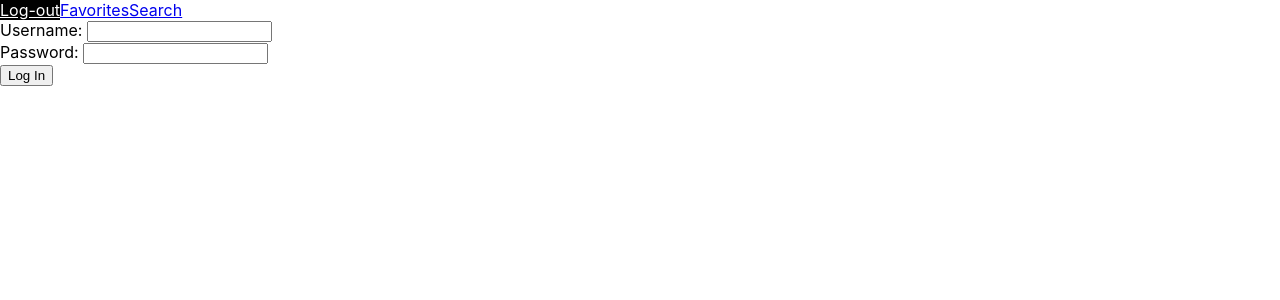
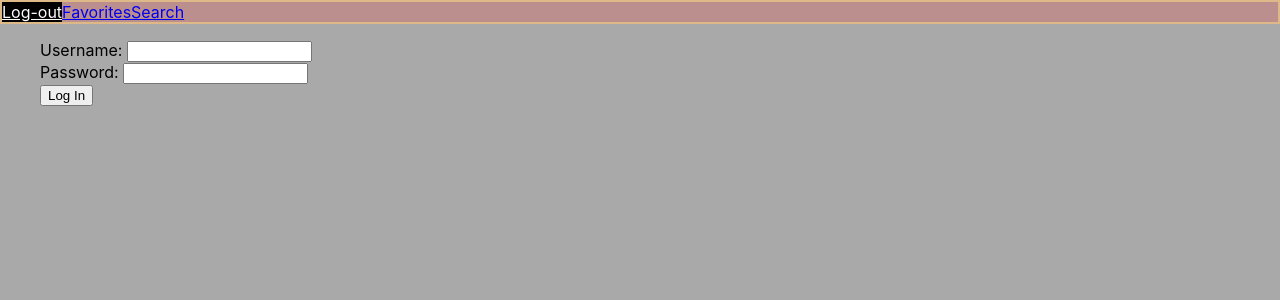
Before and after one commit to MichaelAZimmerman/giphyreacttest, a React (Create React App) app: page /login in a window 1280 px wide. Shown: the top 300 px of the page. Built offline with nearby package versions, Linux system fonts and the light colour scheme.

Commit message:
fixes errors

```diff
--- a/src/App.css
+++ b/src/App.css
@@ -2,3 +2,17 @@
   color: white;
   background-color: black;
 }
+body {
+  background-color: darkgrey;
+}
+nav {
+  background-color: rosybrown;
+  display: flex;
+  flex-flow: row wrap;
+  border: 2px solid burlywood;
+}
+.gifBox {
+  background-color: palegoldenrod;
+  border: 2px solid black;
+  flex-basis: 30%;
+}
--- a/src/App.js
+++ b/src/App.js
@@ -26,6 +26,8 @@ function App() {
           <NavLink activeClassName="active" to="/search">
             Search
           </NavLink>
+        </nav>
+        <menu>
           <Switch>
             <Route path="/login" component={Login} />
             <Route path="/favs" component={Favs} />
@@ -34,7 +36,7 @@ function App() {
               <Redirect to="/login" />
             </Route>
           </Switch>
-        </nav>
+        </menu>
       </Router>
     </>
   );
--- a/src/components/Display.js
+++ b/src/components/Display.js
@@ -2,9 +2,13 @@ import React from "react";
 const Display = ({ response }) => {
   return (
     <>
-      <h1>{response.title}</h1>
-      <h1>{response.id}</h1>
-      <img src={response.images.original.url} />
+      <div className="gifBox">
+        <h1>Gif: {response.title}</h1>
+
+        <h1>Gif ID: {response.id}</h1>
+
+        <img src={response.images.original.url} />
+      </div>
     </>
   );
 };
--- a/src/components/Search.js
+++ b/src/components/Search.js
@@ -3,19 +3,19 @@ import Display from "./Display";
 import useFetch from "../hooks/useFetch";
 
 const Search = () => {
-  const [query, setQuery] = useState("");
-  const { data, loading, error } = useFetch(query);
-
+  const [newTitle, setNewTitle] = useState("");
+  const { data, loading, error } = useFetch(newTitle);
   return (
     <>
       <br />
       <label htmlFor="newTitle">Search Title: </label>
       <input
         id="newTitle"
-        value={query}
-        onChange={(e) => setQuery(e.target.value)}
+        value={newTitle}
+        onChange={(e) => setNewTitle(e.target.value)}
       />
-      <button onClick={useFetch(query)}>click</button>
+      <button onClick={useFetch}>click</button>
+      <br />
       {data &&
         data.data.map((response, idx) => (
           <Display key={idx} response={response} />
```
